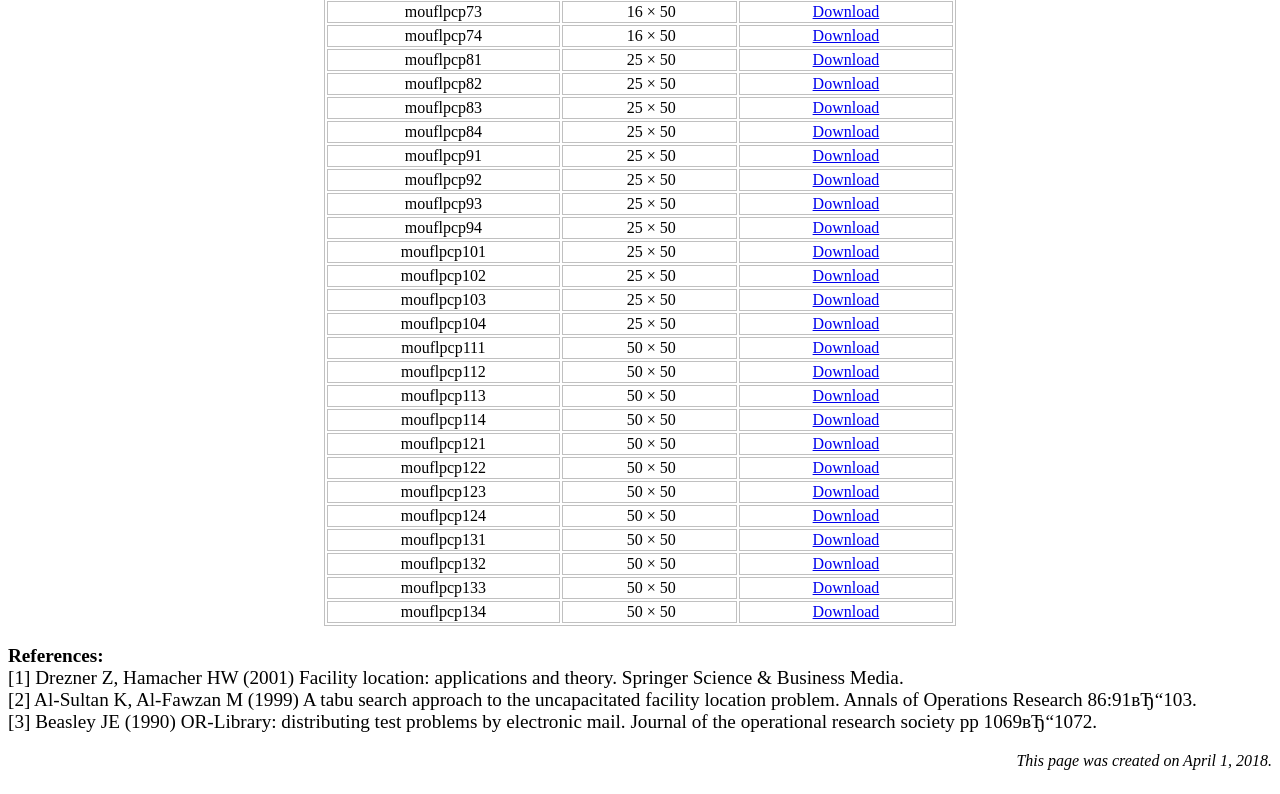
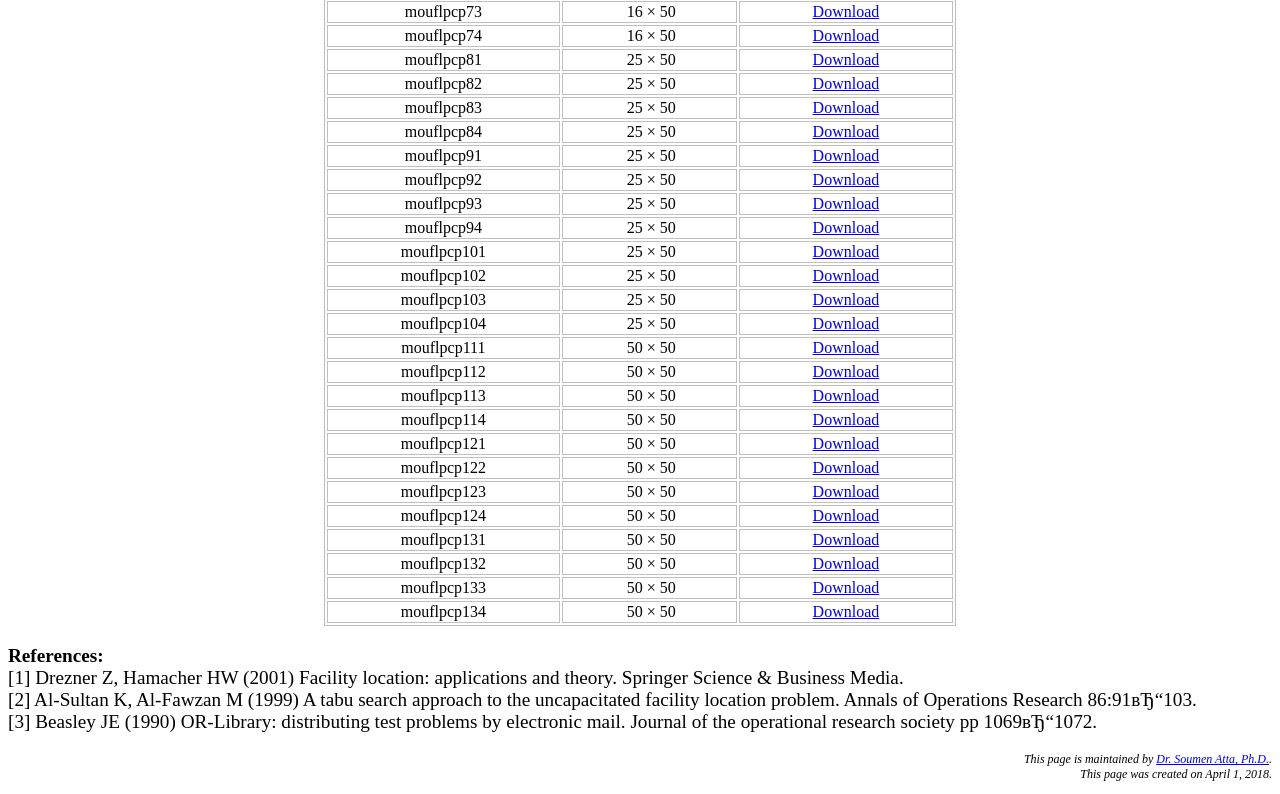
Before and after one commit to SoumenAtta/mouflpcp, a plain HTML site: page index.html in a window 1280 px wide. Shown: the part 804-1598 px from the top of the page. Drawn offline with Linux system fonts and the light colour scheme.

Commit message:
Update index.html

```diff
--- a/index.html
+++ b/index.html
@@ -656,8 +656,11 @@ by electronic mail. Journal of the operational research
 society pp 1069–1072.
 </p>
 
-<p align=right>
+<p style="font-size:75%;" align=right>
+<i>This page is maintained by <a href="https://www.soumenatta.com/" target="_blank">Dr. Soumen Atta, Ph.D.</a>.<i> <br>
 <i>This page was created on April 1, 2018.</i>
 </p>
+
+
 </body>
 </html>
```
